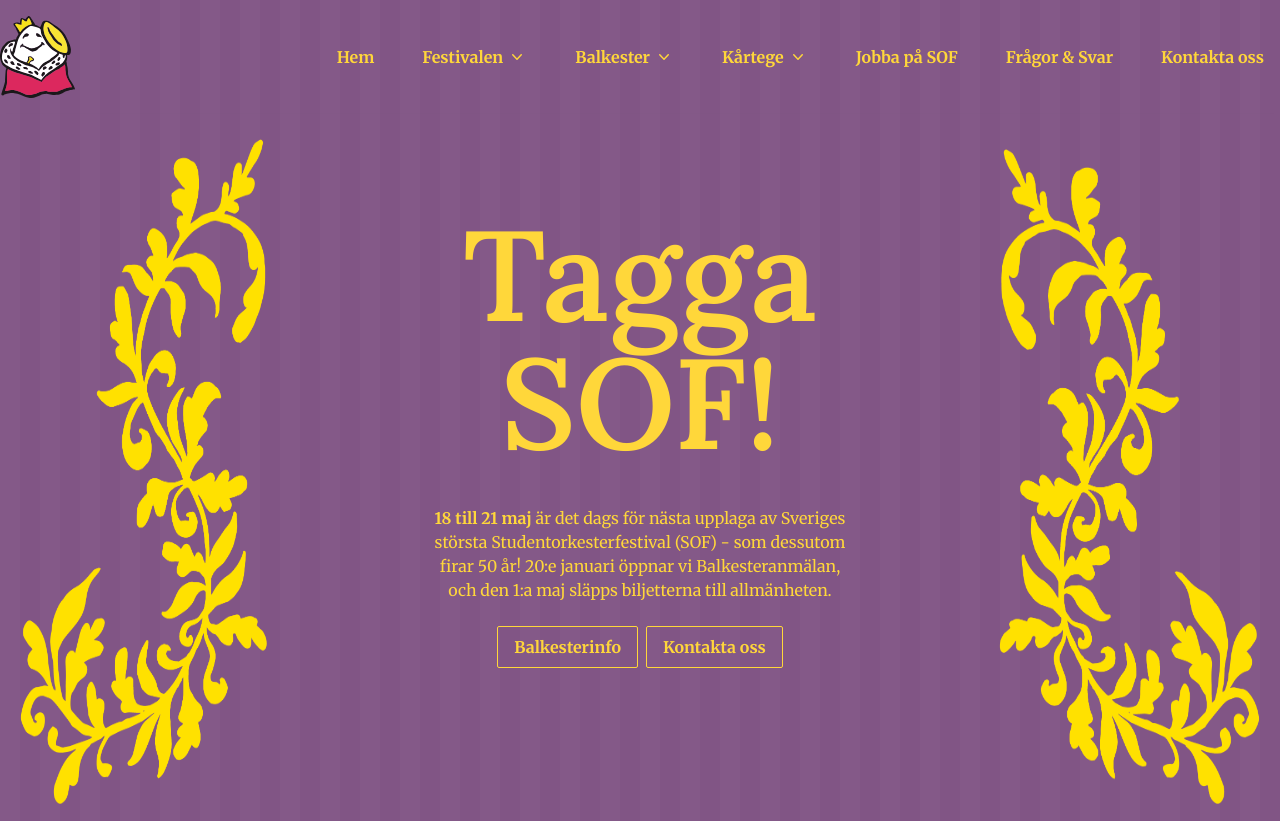
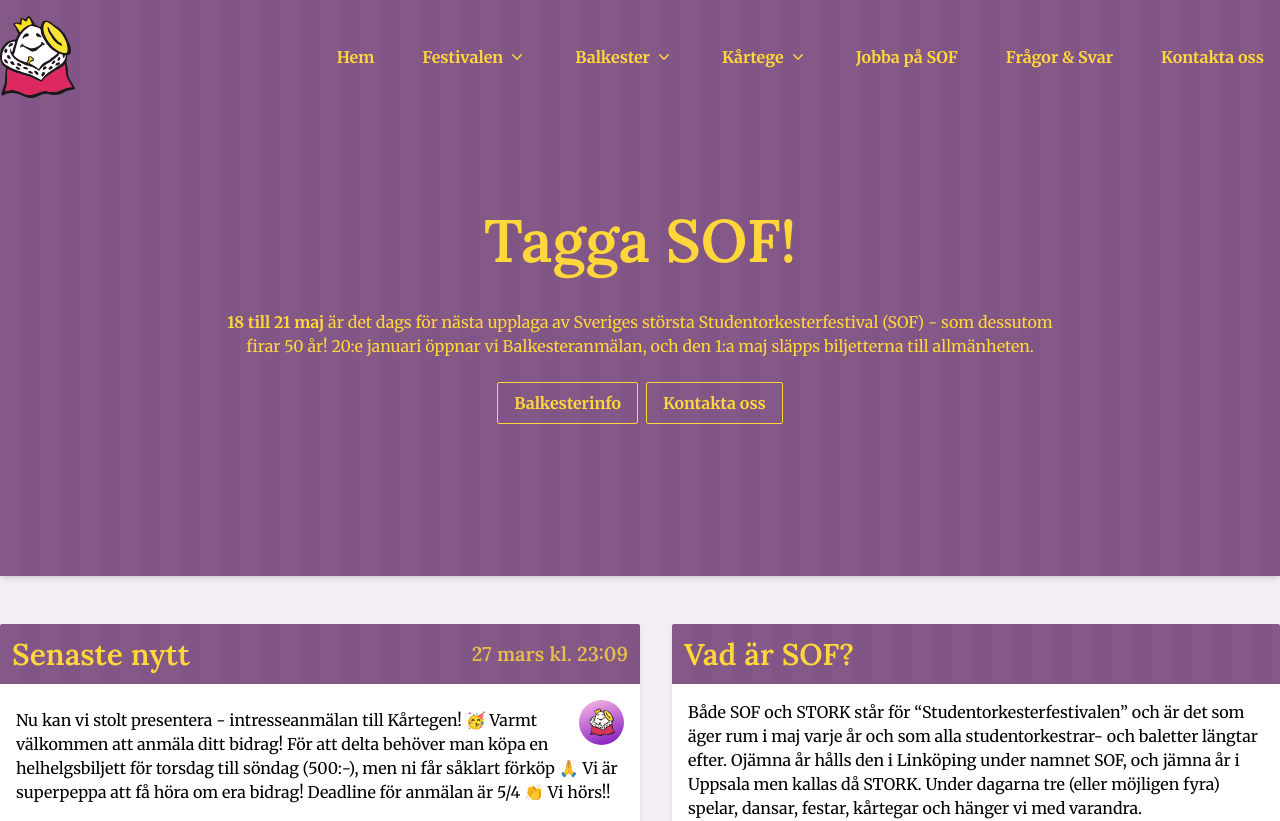
Before and after one commit to WheresMarco/SOF23, a Next.js app: page / in a window 1280 px wide. Shown: the top 821 px of the page. Built offline with nearby package versions, Linux system fonts and the light colour scheme.

Commit message:
Fix ”kransar” on small sizes

```diff
--- a/app/page.jsx
+++ b/app/page.jsx
@@ -17,11 +17,11 @@
             alt="Ornament"
             width={300}
             height={300}
-            className="hidden xl:block"
+            className="hidden 2xl:block"
           />
-          <div className="text-center xl:w-1/2 pb-8 pt-4 md:py-24 xl:pb-32">
+          <div className="text-center 2xl:w-1/2 pb-8 pt-4 md:py-24 2xl:pb-32">
             <h1
-              className={`${lora.className} text-6xl xl:text-9xl mb-4 md:mb-8 font-semibold`}
+              className={`${lora.className} text-6xl 2xl:text-9xl mb-4 md:mb-8 font-semibold`}
             >
               Tagga SOF!
             </h1>
@@ -47,7 +47,7 @@
             alt="Ornament"
             width={300}
             height={300}
-            className="hidden xl:block"
+            className="hidden 2xl:block"
           />
         </div>
       </section>
```
